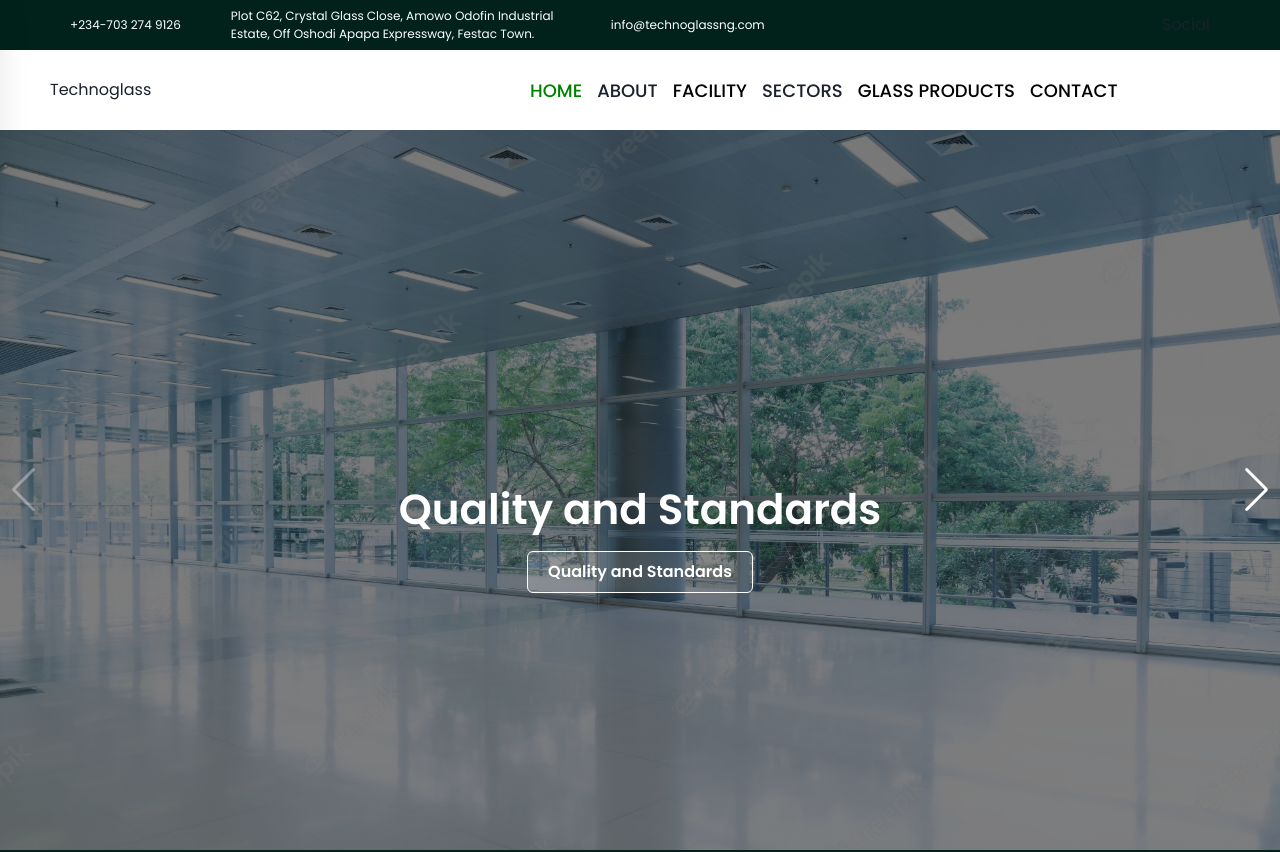
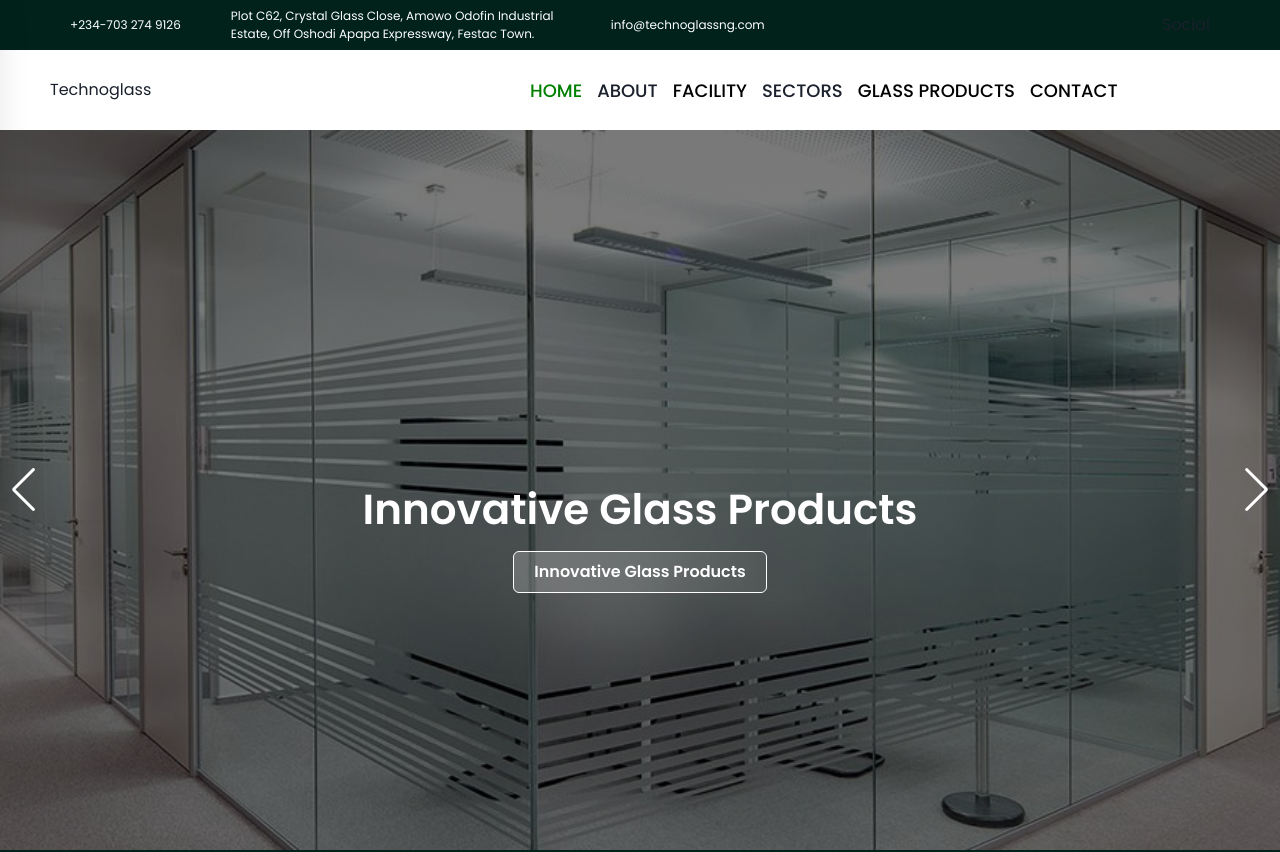
Before and after one commit to adeJoe22/technoglass, a React (Create React App) app: page / in a window 1280 px wide. Shown: the top 852 px of the page. Built offline with nearby package versions, Linux system fonts and the light colour scheme.

Commit message:
swiper slider autoplay

```diff
--- a/src/pages/Home.jsx
+++ b/src/pages/Home.jsx
@@ -27,7 +27,7 @@
 import BplLogo from '../assets/BPL_Logo.png';
 import Symtric from '../assets/symtric.svg';
 import { Swiper, SwiperSlide } from 'swiper/react';
-import { Navigation } from 'swiper/modules';
+import { Navigation, Autoplay } from 'swiper/modules';
 import 'swiper/css';
 import 'swiper/css/navigation';
 import '../styles/homeStyles.scss';
@@ -101,10 +101,14 @@
         <Box>
           <Swiper
             navigation={true}
-            modules={[Navigation]}
+            modules={[Navigation, Autoplay]}
             style={{
               '--swiper-pagination-color': '#fff',
               '--swiper-navigation-color': '#fff',
+            }}
+            // speed={100}
+            autoplay={{
+              delay: 2000,
             }}
             className='mySwiper'
           >
```
